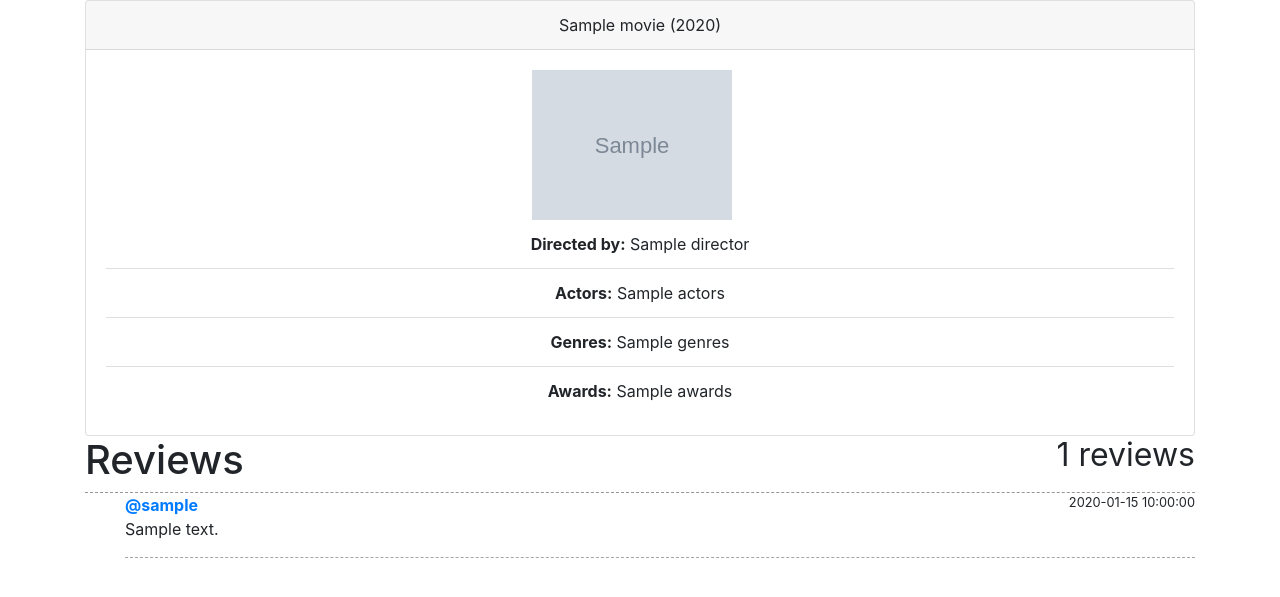
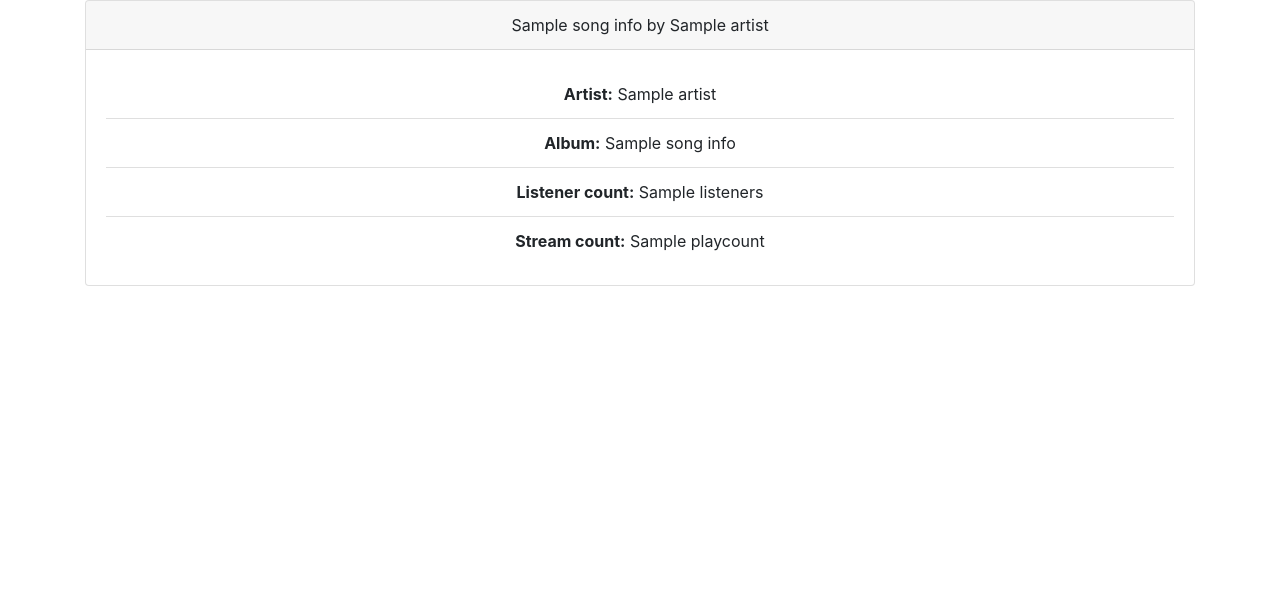
Before and after one commit to priyanka-kishore/SPLOTCHIFY, a Flask app: template flask_app/templates/song_detail.html in a window 1280 px wide. Shown: the part 56-653 px from the top of the page. Run offline with Flask 2, Linux system fonts and the light colour scheme; the template is opened without the code that fills it: most values are stand-ins (such as "Sample title", 1, 10 or a date in 2020); grey boxes marked "Sample" are stand-in pictures; some libraries are stand-ins or nearby versions.

Commit message:
song detail page

```diff
--- a/flask_app/songs/routes.py
+++ b/flask_app/songs/routes.py
@@ -52,4 +52,5 @@ def song_query_results(query):
 def song_detail(song_id):
     print("LOOKING FOR: {}".format(song_id))
     song_info = song_client.get_song_info(song_id)
-    return song_info
+    # return song_info
+    return render_template("song_detail.html", song_info=song_info)
--- a/flask_app/templates/query.html
+++ b/flask_app/templates/query.html
@@ -18,7 +18,7 @@
         <div class="media-body">
         <h5 class="mt-0">
             {# TODO : redirect to song info (comments, rating you gave it) #}
-            <a href="{{ url_for('songs.song_detail', song_id=result.mbid) }}">{{ result.title }}</a> by {{ result.artist }} with mbid [{{ result.mbid }}]
+            <a href="{{ url_for('songs.song_detail', song_id=result.mbid) }}">{{ result.title }}</a> by {{ result.artist }}
         </h5>
         </div>
     </div>
--- a/flask_app/templates/song_detail.html
+++ b/flask_app/templates/song_detail.html
@@ -5,75 +5,33 @@
 <b>{{ error_msg }}</b>
 {% endif %}
 
-{% if movie %}
+{% if song_info %}
 
     {# Display card for the movie details #}
     <div class="row">
     <div class="col">
         <div class="card text-center">
         <div class="card-header">
-        {{ movie.title }} ({{ movie.year }})
+            {{ song_info.name }} by {{ song_info.artist }}
         </div>
         <div class="card-body">
-        <img src="{{ movie.poster_url }}" class="mr-3 movie" alt="alt text">
             <ul class="list-group list-group-flush">
-          <li class="list-group-item"><b>Directed by:</b> {{ movie.director }}</li>
-          <li class="list-group-item"><b>Actors:</b> {{ movie.actors }}</li>
-          <li class="list-group-item"><b>Genres:</b> {{ movie.genres }}</li>
-          <li class="list-group-item"><b>Awards:</b> {{ movie.awards }}</li>
+            <li class="list-group-item"><b>Artist:</b> {{ song_info.artist }}</li>
+            {% if song_info.album_title %}
+                <li class="list-group-item"><b>Album:</b> {{ song_info.album_title }}</li>
+            {% endif %}
+            {% if song_info.listeners %}
+                <li class="list-group-item"><b>Listener count:</b> {{ song_info.listeners }}</li>
+            {% endif %}
+            {% if song_info.playcount %}
+                <li class="list-group-item"><b>Stream count:</b> {{ song_info.playcount }}</li>
+            {% endif %}
             </ul>
         </div>
         </div>
     </div>
     </div>
 
-{# Reviews #}
-<div class="row">
-  <div class="col-md-12">
-    <h1> Reviews <small class="float-right">{{ reviews|length }} reviews</small></h1>
-    <ul class="media-list">
-      {% for review in reviews %}
-      <li class="media review-item">
-        <div class="media-body">
-          <span class="float-right">
-            <small>{{ review.date }}</small>
-          </span>
-          <a href="{{ url_for('movies.user_detail', username=review.commenter.username) }}">
-            <strong>@{{ review.commenter.username }}</strong>
-          </a>
-          <p>
-            {{ review.content }}
-          </p>
-        </div>
-      </li>
-      {% endfor %}
-    </ul>
-  </div>
-</div>
 
-{% if current_user.is_authenticated %}
-{# Movie review submission form #}
-<div class="row">
-  <div class="col">
-    <form method="POST" action="">
-      {{ form.csrf_token }}
-      <div class="form-group">
-        {{ form.text.label }}
-        {{ form.text(class="form-control") }}
-
-        {% if form.text.errors %}
-        <div class="alert alert-warning" role="alert">
-          {% for error in form.text.errors %}
-          <span>{{ error }}</span>
-          {% endfor %}
-        </div>
-        {% endif %}
-
-      </div>
-      {{ form.submit() }}
-    </form>
-  </div>
-</div>
-{% endif %}
 {% endif %}
 {% endblock content %}
```
Also changed, not shown: flask_app/client.py (+25 -13 lines). Lines whose indentation alone changed are shown as unchanged.
